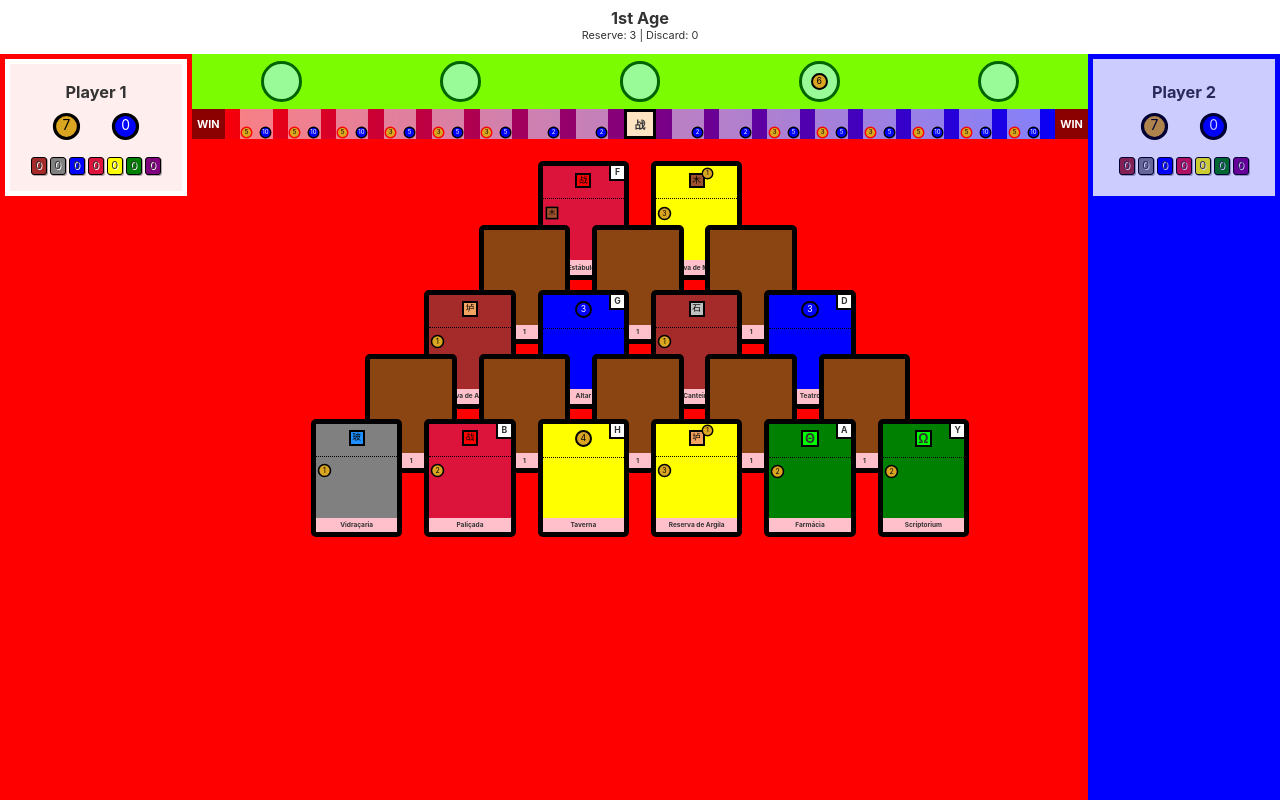
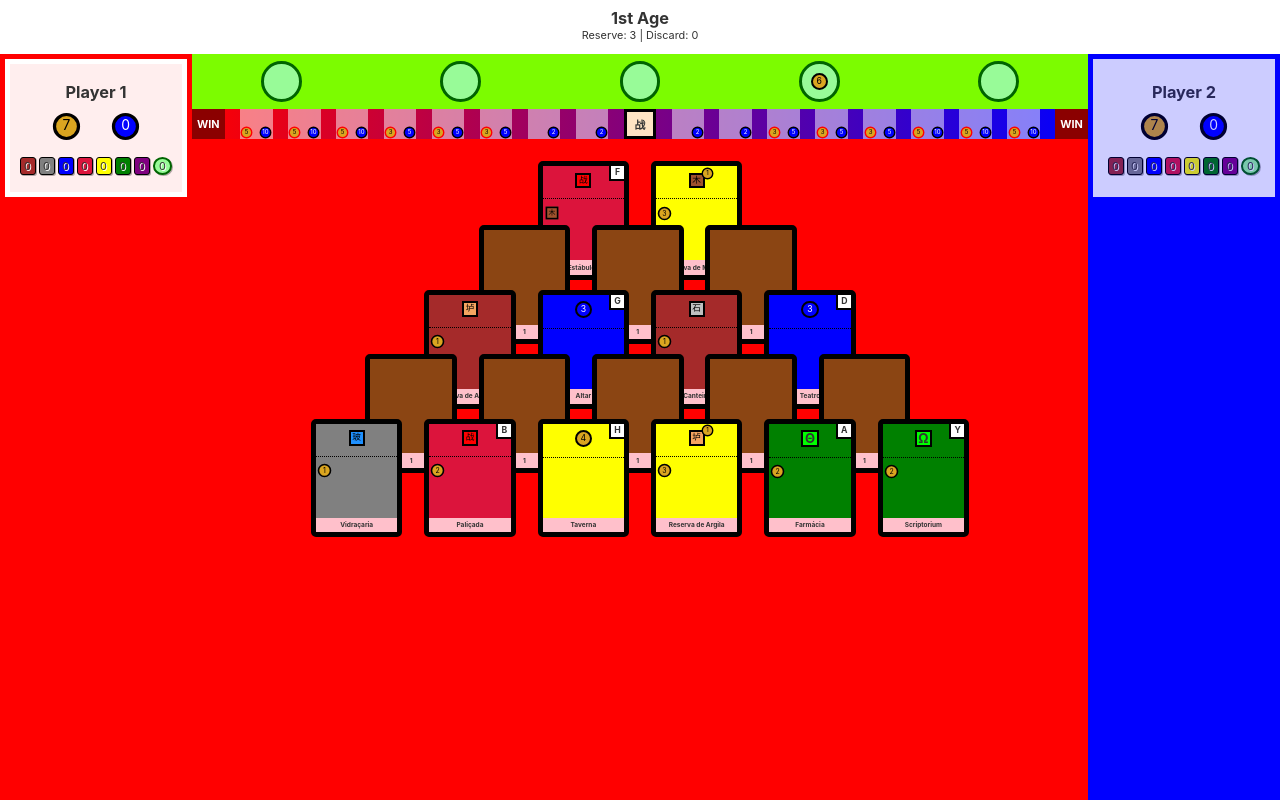
Before and after one commit to leobetosouza/7wd, a Svelte app: page / in a window 1280 px wide. Built offline with nearby package versions, Linux system fonts and the light colour scheme.

Commit message:
adding a progress token counter to player tableau

```diff
--- a/src/App.svelte
+++ b/src/App.svelte
@@ -118,6 +118,9 @@
     --shields-color: red;
     --science-color: lime;
     --stock-color: goldenrod;
+
+    --progress-token-color: palegreen;
+    --progress-token-border-color: darkgreen;
   }
 
   main {
--- a/src/components/player/PlayerTableau.svelte
+++ b/src/components/player/PlayerTableau.svelte
@@ -36,6 +36,7 @@
       <span class="mini-card trade-card" title="{res.cards.trade} Trade Cards">{res.cards.trade}</span>
       <span class="mini-card science-card" title="{res.cards.science} Science Cards">{res.cards.science}</span>
       <span class="mini-card guild-card" title="{res.cards.guild} Guild Cards">{res.cards.guild}</span>
+      <span class="mini-progress-token" title="{res.cards['progress-token']} Progress Tokens">{res.cards['progress-token']}</span>
     </p>
     {#if res['foreach-card'].length}
       <p class="resource-line">
@@ -209,6 +210,17 @@
     z-index: 1;
   } */
 
+  .mini-progress-token {
+    display: inline-block;
+    padding: 0 .4rem;
+    border: .2rem solid var(--progress-token-border-color);
+    background: var(--progress-token-color);
+    border-radius: 50%;
+    box-sizing: border-box;
+    text-shadow: 1px 1px 0 #fff;
+    box-shadow: 1px 1px 0 rgba(0, 0, 0, .3)
+  }
+
   .mini-card {
     display: inline-block;
     padding: .05rem .35rem .15rem .3rem;
--- a/src/components/progress/ProgressToken.svelte
+++ b/src/components/progress/ProgressToken.svelte
@@ -34,8 +34,8 @@
 
 <style>
   .progress-token {
-    border: .3rem solid darkgreen;
-    background-color: palegreen;
+    border: .3rem solid var(--progress-token-border-color);
+    background-color: var(--progress-token-color);
     font-size: 0.8rem;
     line-height: 3.2rem;
     width: 3.2rem;
--- a/src/stores/player.js
+++ b/src/stores/player.js
@@ -69,8 +69,8 @@ export default class Player {
           wood: 0, stone: 0, clay: 0, glass: 0, papyrus: 0,
           sciences: [], ors: [], chains: [], stocks: [],
           cards: {
-            raw: 0, manufacture: 0, civic: 0,
-            trade: 0, military: 0, science: 0, guild: 0
+            raw: 0, manufacture: 0, civic: 0, trade: 0, military: 0,
+            science: 0, guild: 0, 'progress-token': 0, wonder: 0
           },
           'foreach-card': [],
         }
```
